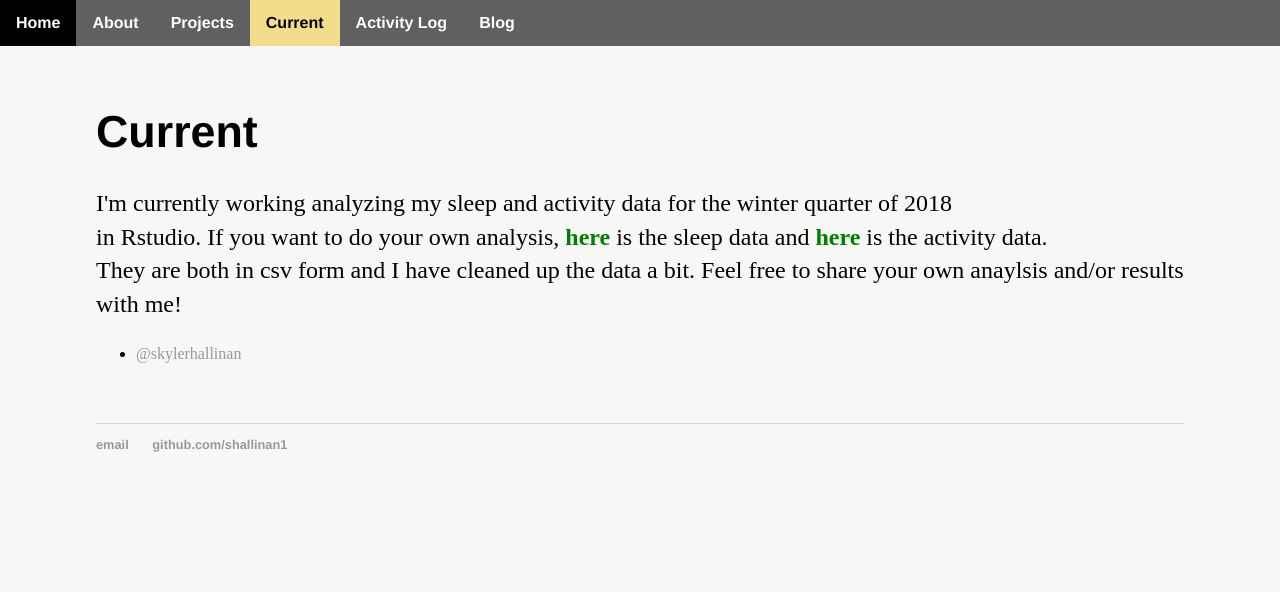
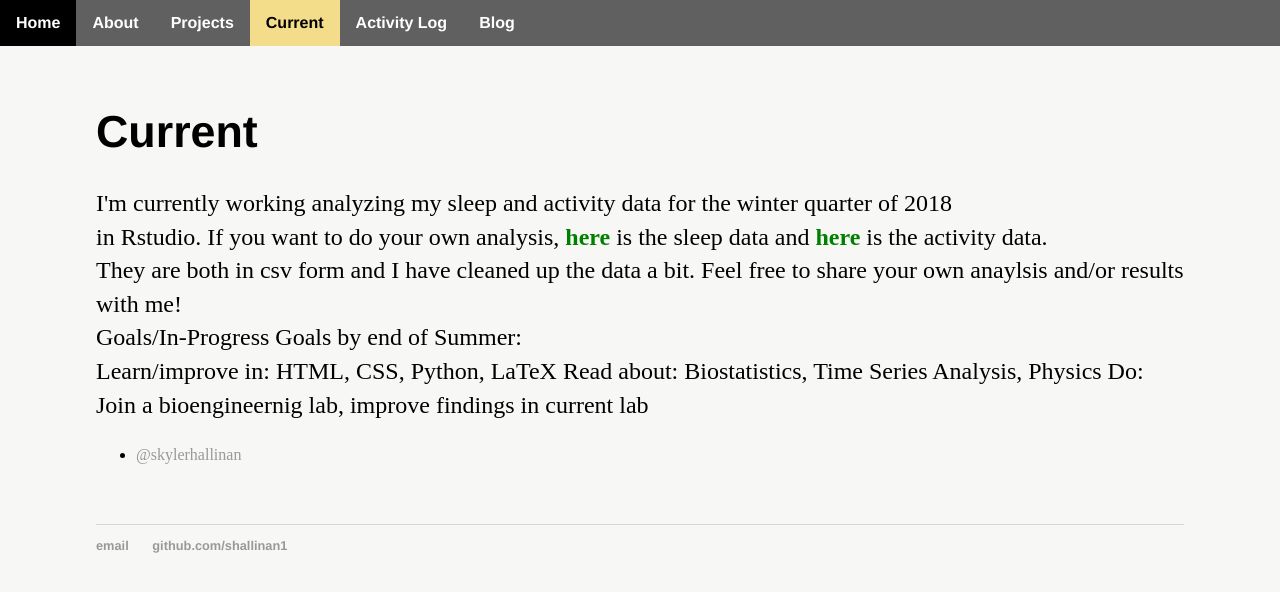
Before and after one commit to shallinan1/shallinan1.github.io, a Jekyll site: the page built from current/index.html, in a window 1280 px wide. Shown: the top 592 px of the page. Built offline with Jekyll 4.4.1, drawn with Linux system fonts in a browser that asks for light colours.

Commit message:
add text

```diff
--- a/current/index.html
+++ b/current/index.html
@@ -10,6 +10,12 @@ and <a href="/assets/data/activitycsv.csv"><b><font color="green">here</font></b
       They are both in csv form and I have cleaned up the data a bit.
       Feel free to share your own anaylsis and/or results with me! <br>
 
+	   Goals/In-Progress Goals by end of Summer: <br>
+			Learn/improve in: HTML, CSS, Python, LaTeX
+			Read about: Biostatistics, Time Series Analysis, Physics
+			Do: Join a bioengineernig lab, improve findings in current lab
+			</br>
+
 </font>
       </p>
 
```
